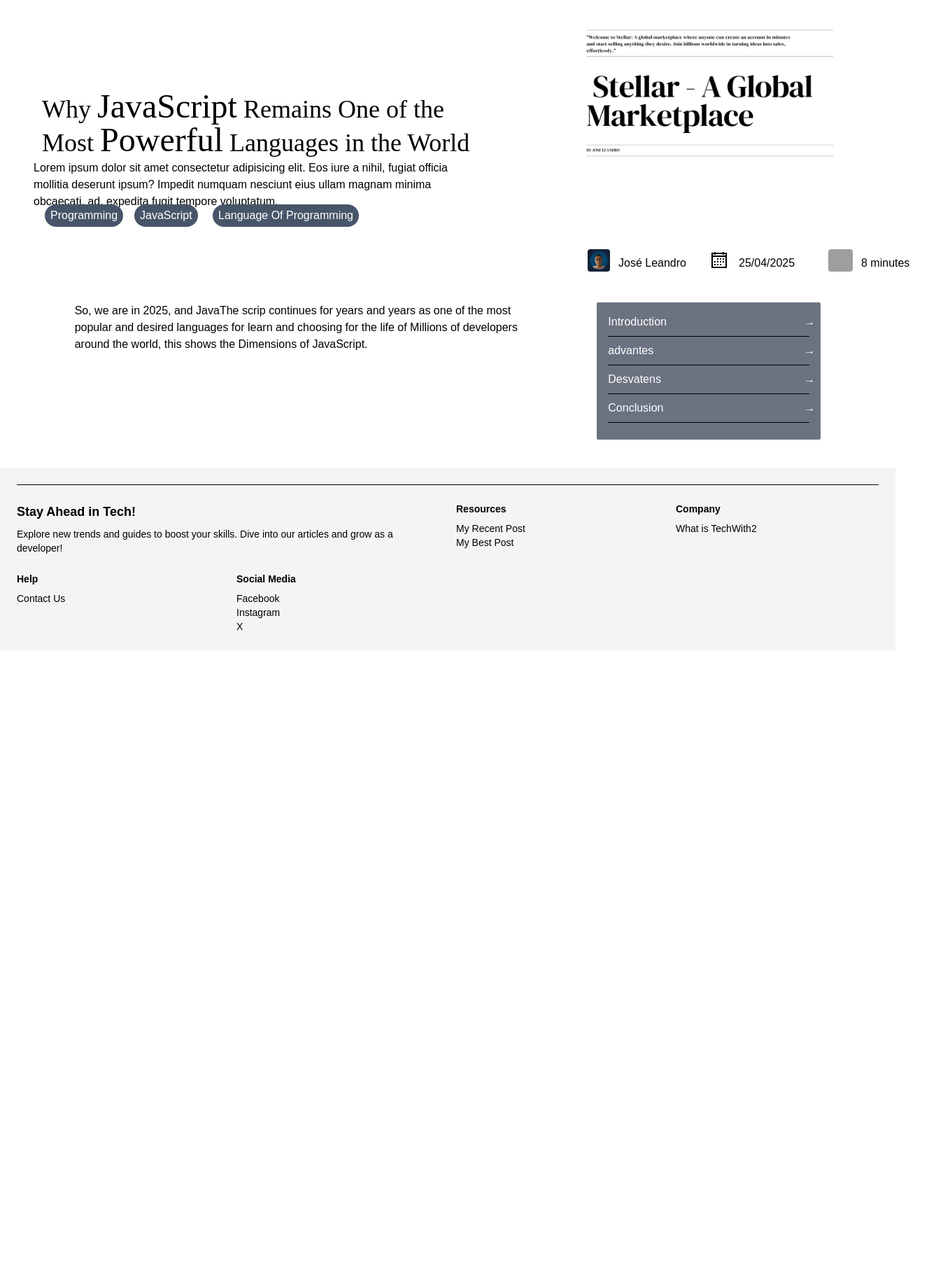
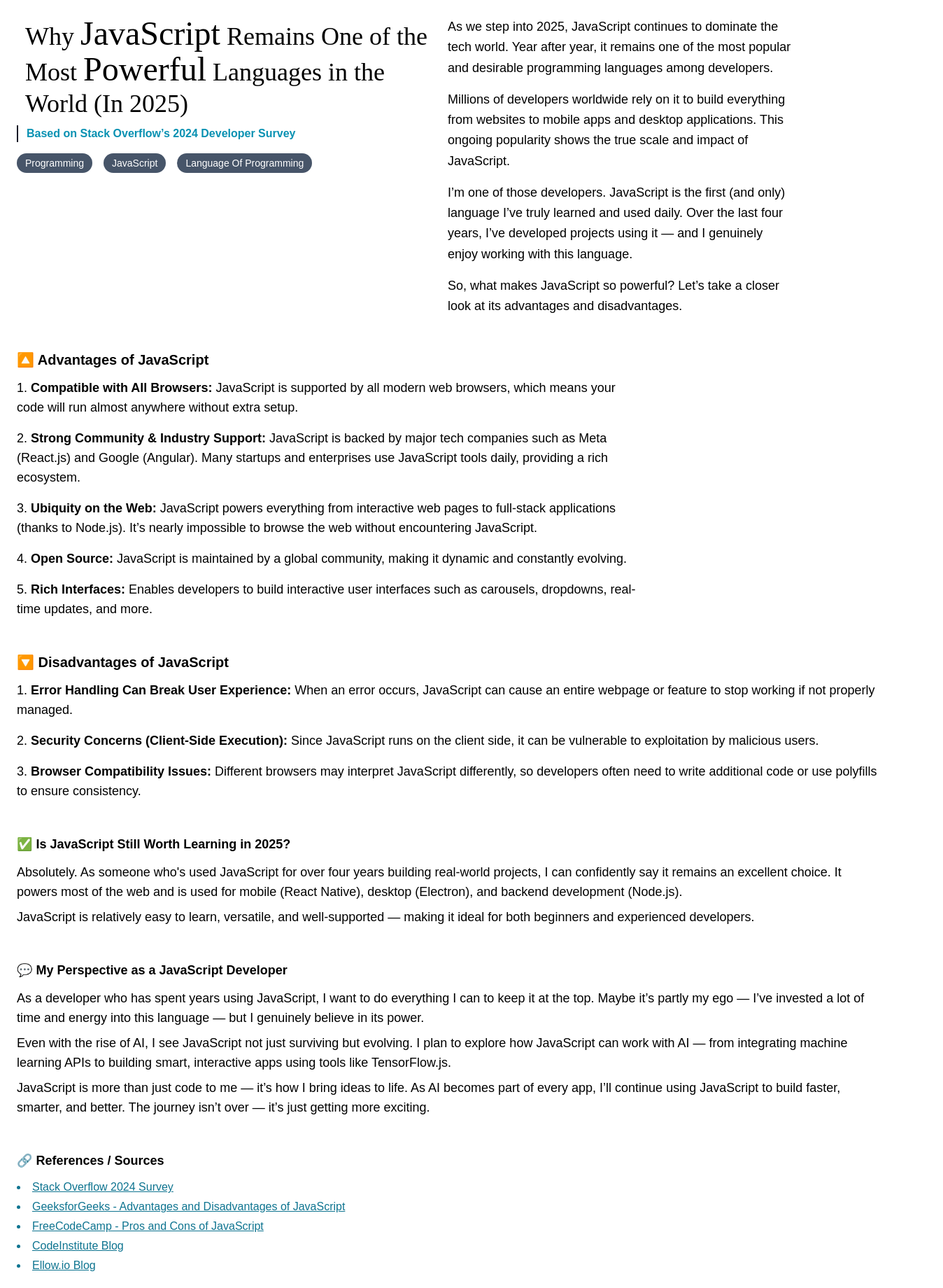
Before and after one commit to Jose-leandro/Techwith2, a Next.js app: page /blog/my-first-post in a window 1280 px wide. Shown: the part 100-1940 px from the top of the page at 70% size, 1348 px wide, since content can reach past the window. Before the commit the page ends 1029 px from the top, so only its background shows below. Built offline with nearby package versions, Linux system fonts and the light colour scheme; grey boxes are pictures that could not be loaded.

Commit message:
feat(blog): publish first post and initial version of blog publishing system

```diff
--- a/app/blog/my-first-post/page.tsx
+++ b/app/blog/my-first-post/page.tsx
@@ -58,16 +58,16 @@ const PostData: PostDate[] = [
 
 const postDateNav = [
   { id: 1, option: "Introduction" },
-  { id: 2, option: "advantes" },
-  { id: 3, option: "Desvatens" },
+  { id: 2, option: "Advantages" },
+  { id: 3, option: "Disadvantages" },
   { id: 4, option: "Conclusion" },
 ];
-
 
 export default function MyFirstPost() {
   return (
     <>
       <Head>
+        <title>Why JavaScript Remains One of the Most Powerful Languages in 2025</title>
         <meta
           name="description"
           content="Discover why JavaScript remains one of the most powerful programming languages. Learn its importance and how it shapes modern web development."
@@ -106,13 +106,14 @@ export default function MyFirstPost() {
             __html: JSON.stringify({
               "@context": "https://schema.org",
               "@type": "BlogPosting",
-              headline: "My First Post",
-              description: "Short summary...",
+              headline: "Why JavaScript Remains One of the Most Powerful Languages in 2025",
+              description:
+                "Discover why JavaScript remains one of the most powerful programming languages. Learn its importance and how it shapes modern web development.",
               author: {
                 "@type": "Person",
                 name: "José Leandro",
               },
-              datePublished: "0000-00-00",
+              datePublished: "2025-04-25",
             }),
           }}
         />
@@ -120,88 +121,235 @@ export default function MyFirstPost() {
 
       <Header />
 
-      <main>
-        <section className="flex justify-end relative h-96">
-          <div>
-            <h1 className="text-4xl font-ibmplex ml-3 w-1/2 absolute top-32 left-12 z-10">
-              Why <span className="font-garamond text-5xl">JavaScript</span>{" "}
-              Remains One of the Most{" "}
-              <span className="font-garamond text-5xl">Powerful</span> Languages
-              in the World
-            </h1>
+      <main className="flex flex-wrap justify-start p-6">
+        {/* Title Section */}
+        <section
+          className="flex flex-col w-full md:w-1/2 h-auto md:h-96 mb-8 md:mb-0"
+          aria-labelledby="post-title"
+        >
+          <h1
+            id="post-title"
+            className="text-4xl font-ibmplex ml-3 leading-tight"
+          >
+            Why <span className="font-garamond text-5xl">JavaScript</span>{" "}
+            Remains One of the Most{" "}
+            <span className="font-garamond text-5xl">Powerful</span> Languages
+            in the World (In 2025)
+          </h1>
 
-            <p className="mt-1 absolute top-56 left-12 w-1/2">
-              Lorem ipsum dolor sit amet consectetur adipisicing elit. Eos iure
-              a nihil, fugiat officia mollitia deserunt ipsum? Impedit numquam
-              nesciunt eius ullam magnam minima obcaecati, ad, expedita fugit
-              tempore voluptatum.
-            </p>
+          <div className="flex my-2 items-center" role="note" aria-label="Survey source">
+            <div className="w-[2px] h-6 bg-gray-900 mr-3"></div>
+            <span className="text-cyan-600 font-semibold">
+              Based on Stack Overflow’s 2024 Developer Survey
+            </span>
+          </div>
 
-            {TypeOfPost.map((element) => (
+          <nav aria-label="Post categories" className="flex gap-4 flex-wrap mt-2">
+            {TypeOfPost.map(({ id, type }) => (
               <span
-                key={element.id}
-                className={`className=" bg-slate-600 text-white rounded-full py-1 px-2 mt-1 mx-4 absolute top-72 ${element.left} `}
+                key={id}
+                className="bg-slate-600 text-white rounded-full py-1 px-3 text-sm"
               >
-                {element.type}
+                {type}
               </span>
             ))}
-          </div>
-
-          <Image
-            className="z-0 absolute top-5 right-16"
-            src="/img/Strellar.png"
-            width={400}
-            height={350}
-            alt="Image for the blog post"
-          />
-
-          <div className="w-[400px] h-[400px] mr-12 flex flex-col justify-evenly">
-            <div className="h-5/6"></div>
-            <div className="flex">
-              {PostData.map((element) => (
-                <div className="w-auto flex h-8 ml-2" key={element.id}>
-                  <Image
-                    className="rounded"
-                    src={element.img}
-                    alt={element.alt}
-                    width={35}
-                    height={25}
-                  />
-
-                  <span
-                    className={`w-40 ml-1 text-base text-black rounded-full py-1 px-2 mt-1 ${element.style}`}
-                  >
-                    {element.description}
-                  </span>
-                </div>
-              ))}
-            </div>
-          </div>
+          </nav>
         </section>
 
-        <section className="flex justify-evenly mt-12">
-          <div className="w-1/2">
-            <h2>
-              So, we are in 2025, and JavaThe scrip continues for years and
-              years as one of the most popular and desired languages for learn
-              and choosing for the life of Millions of developers around the
-              world, this shows the Dimensions of JavaScript.
-            </h2>
-          </div>
+        {/* Intro Text Section */}
+        <section
+          className="flex flex-col w-full md:w-2/5 text-lg leading-relaxed"
+          aria-label="Introduction"
+        >
+          <p className="mb-4">
+            As we step into 2025, JavaScript continues to dominate the tech world.
+            Year after year, it remains one of the most popular and desirable programming
+            languages among developers.
+          </p>
 
-          <div className="w-1/4 bg-gray-500 rounded-sm py-4">
-            {postDateNav.map((element) => (
-              <div key={element.id}>
-                <div className="w-full flex justify-between">
-                  <h3 className="ml-4 text-white">{element.option}</h3>
-                  <span className="size-4 mr-2  text-white">→</span>
-                </div>
-                <div className="w-auto mx-4 h-[1px] bg-black my-2" />
-              </div>
-            ))}
-          </div>
+          <p className="mb-4">
+            Millions of developers worldwide rely on it to build everything from websites
+            to mobile apps and desktop applications. This ongoing popularity shows the
+            true scale and impact of JavaScript.
+          </p>
+
+          <p>
+            I’m one of those developers. JavaScript is the first (and only) language I’ve
+            truly learned and used daily. Over the last four years, I’ve developed projects
+            using it — and I genuinely enjoy working with this language.
+          </p>
+
+          <p className="mt-4">
+            So, what makes JavaScript so powerful? Let’s take a closer look at its advantages
+            and disadvantages.
+          </p>
+        </section>
+
+        {/* Advantages Section */}
+        <section
+          className="flex justify-start flex-col w-full mt-12 text-lg max-w-4xl"
+          aria-labelledby="advantages-heading"
+        >
+          <h2 id="advantages-heading" className="text-xl font-semibold mb-3">
+            🔼 Advantages of JavaScript
+          </h2>
+          <ol className="list-decimal list-inside space-y-4">
+            <li>
+              <strong>Compatible with All Browsers:</strong> JavaScript is supported by
+              all modern web browsers, which means your code will run almost anywhere
+              without extra setup.
+            </li>
+            <li>
+              <strong>Strong Community & Industry Support:</strong> JavaScript is backed by
+              major tech companies such as Meta (React.js) and Google (Angular). Many
+              startups and enterprises use JavaScript tools daily, providing a rich ecosystem.
+            </li>
+            <li>
+              <strong>Ubiquity on the Web:</strong> JavaScript powers everything from
+              interactive web pages to full-stack applications (thanks to Node.js). It’s
+              nearly impossible to browse the web without encountering JavaScript.
+            </li>
+            <li>
+              <strong>Open Source:</strong> JavaScript is maintained by a global community,
+              making it dynamic and constantly evolving.
+            </li>
+            <li>
+              <strong>Rich Interfaces:</strong> Enables developers to build interactive
+              user interfaces such as carousels, dropdowns, real-time updates, and more.
+            </li>
+          </ol>
+        </section>
+
+        {/* Disadvantages Section */}
+        <section
+          className="flex flex-col w-full mt-12 text-lg"
+          aria-labelledby="disadvantages-heading"
+        >
+          <h2 id="disadvantages-heading" className="text-xl font-semibold mb-3">
+            🔽 Disadvantages of JavaScript
+          </h2>
+          <ol className="list-decimal list-inside space-y-4">
+            <li>
+              <strong>Error Handling Can Break User Experience:</strong> When an error
+              occurs, JavaScript can cause an entire webpage or feature to stop working if
+              not properly managed.
+            </li>
+            <li>
+              <strong>Security Concerns (Client-Side Execution):</strong> Since JavaScript
+              runs on the client side, it can be vulnerable to exploitation by malicious users.
+            </li>
+            <li>
+              <strong>Browser Compatibility Issues:</strong> Different browsers may interpret
+              JavaScript differently, so developers often need to write additional code or
+              use polyfills to ensure consistency.
+            </li>
+          </ol>
+        </section>
+
+        {/* Is It Worth Learning Section */}
+        <section
+          className="flex flex-col w-full mt-12 text-lg"
+          aria-labelledby="worth-learning-heading"
+        >
+          <h3 id="worth-learning-heading" className="font-semibold text-lg mb-3">
+            ✅ Is JavaScript Still Worth Learning in 2025?
+          </h3>
+          <p>
+            Absolutely. As someone who's used JavaScript for over four years building
+            real-world projects, I can confidently say it remains an excellent choice.
+            It powers most of the web and is used for mobile (React Native), desktop
+            (Electron), and backend development (Node.js).
+          </p>
+          <p className="mt-2">
+            JavaScript is relatively easy to learn, versatile, and well-supported —
+            making it ideal for both beginners and experienced developers.
+          </p>
+        </section>
+
+        {/* Personal Perspective Section */}
+        <section
+          className="flex flex-col w-full mt-12 text-lg"
+          aria-labelledby="personal-perspective-heading"
+        >
+          <h4 id="personal-perspective-heading" className="font-semibold text-lg mb-3">
+            💬 My Perspective as a JavaScript Developer
+          </h4>
+          <p>
+            As a developer who has spent years using JavaScript, I want to do everything
+            I can to keep it at the top. Maybe it’s partly my ego — I’ve invested a lot
+            of time and energy into this language — but I genuinely believe in its power.
+          </p>
+          <p className="mt-2">
+            Even with the rise of AI, I see JavaScript not just surviving but evolving.
+            I plan to explore how JavaScript can work with AI — from integrating machine
+            learning APIs to building smart, interactive apps using tools like
+            TensorFlow.js.
+          </p>
+          <p className="mt-2">
+            JavaScript is more than just code to me — it’s how I bring ideas to life.
+            As AI becomes part of every app, I’ll continue using JavaScript to build
+            faster, smarter, and better. The journey isn’t over — it’s just getting more exciting.
+          </p>
+        </section>
+
+        {/* References Section */}
+        <section className="w-full mt-12 mb-12" aria-label="References">
+          <h4 className="font-semibold text-lg mb-3">🔗 References / Sources</h4>
+          <ul className="list-disc list-inside space-y-1 text-cyan-700">
+            <li>
+              <a
+                href="https://survey.stackoverflow.co/2024/technology#most-popular-technologies-language"
+                target="_blank"
+                rel="noopener noreferrer"
+                className="underline hover:text-cyan-900"
+              >
+                Stack Overflow 2024 Survey
+              </a>
+            </li>
+            <li>
+              <a
+                href="https://www.geeksforgeeks.org/advantages-and-disadvantages-of-javascript/"
+                target="_blank"
+                rel="noopener noreferrer"
+                className="underline hover:text-cyan-900"
+              >
+                GeeksforGeeks - Advantages and Disadvantages of JavaScript
+              </a>
+            </li>
+            <li>
+              <a
+                href="https://www.freecodecamp.org/news/pros-and-cons-of-javascript/"
+                target="_blank"
+                rel="noopener noreferrer"
+                className="underline hover:text-cyan-900"
+              >
+                FreeCodeCamp - Pros and Cons of JavaScript
+              </a>
+            </li>
+            <li>
+              <a
+                href="https://codeinstitute.net/blog/javascript-advantages-disadvantages/"
+                target="_blank"
+                rel="noopener noreferrer"
+                className="underline hover:text-cyan-900"
+              >
+                CodeInstitute Blog
+              </a>
+            </li>
+            <li>
+              <a
+                href="https://ellow.io/blog/javascript-advantages-disadvantages/"
+                target="_blank"
+                rel="noopener noreferrer"
+                className="underline hover:text-cyan-900"
+              >
+                Ellow.io Blog
+              </a>
+            </li>
+          </ul>
         </section>
       </main>
+
       <Footer />
     </>
   );
```
